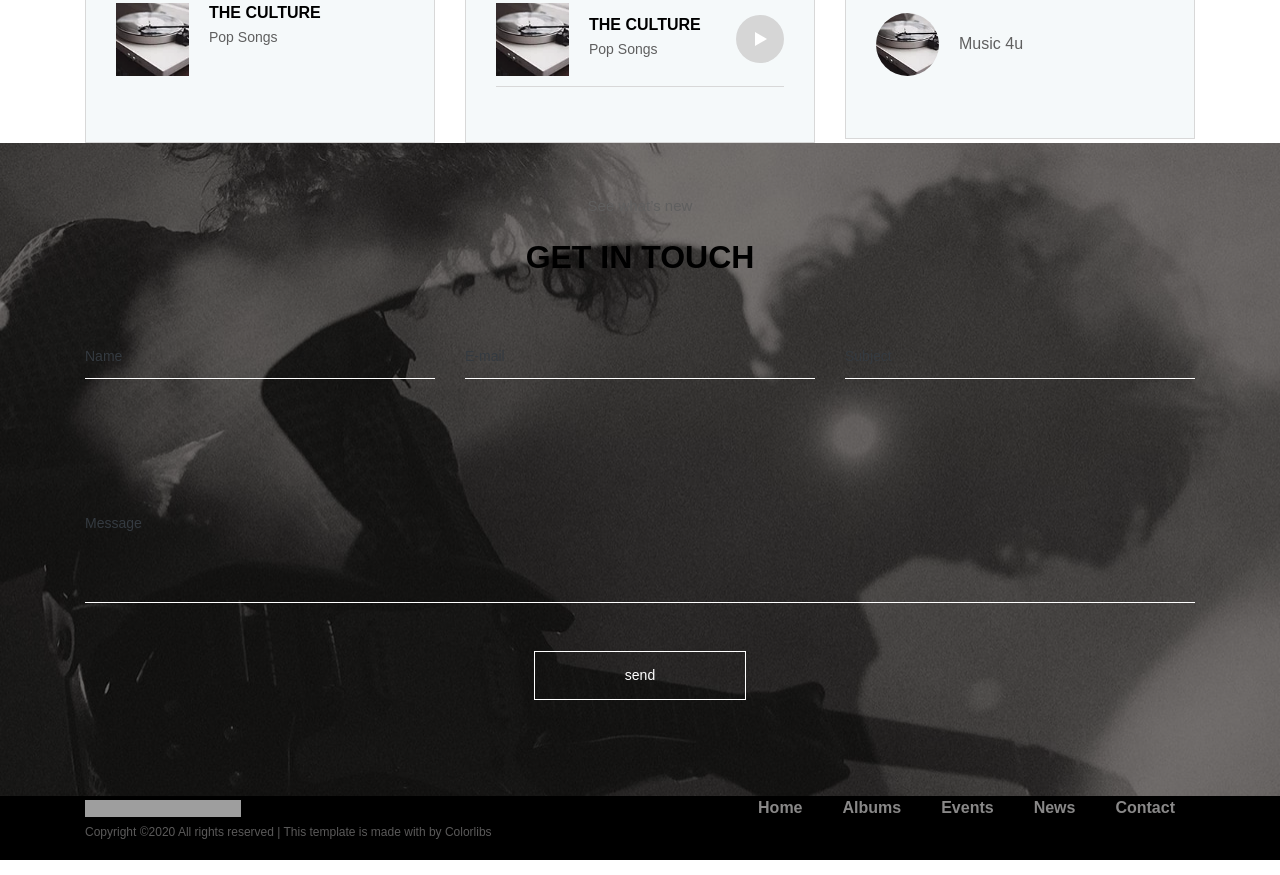
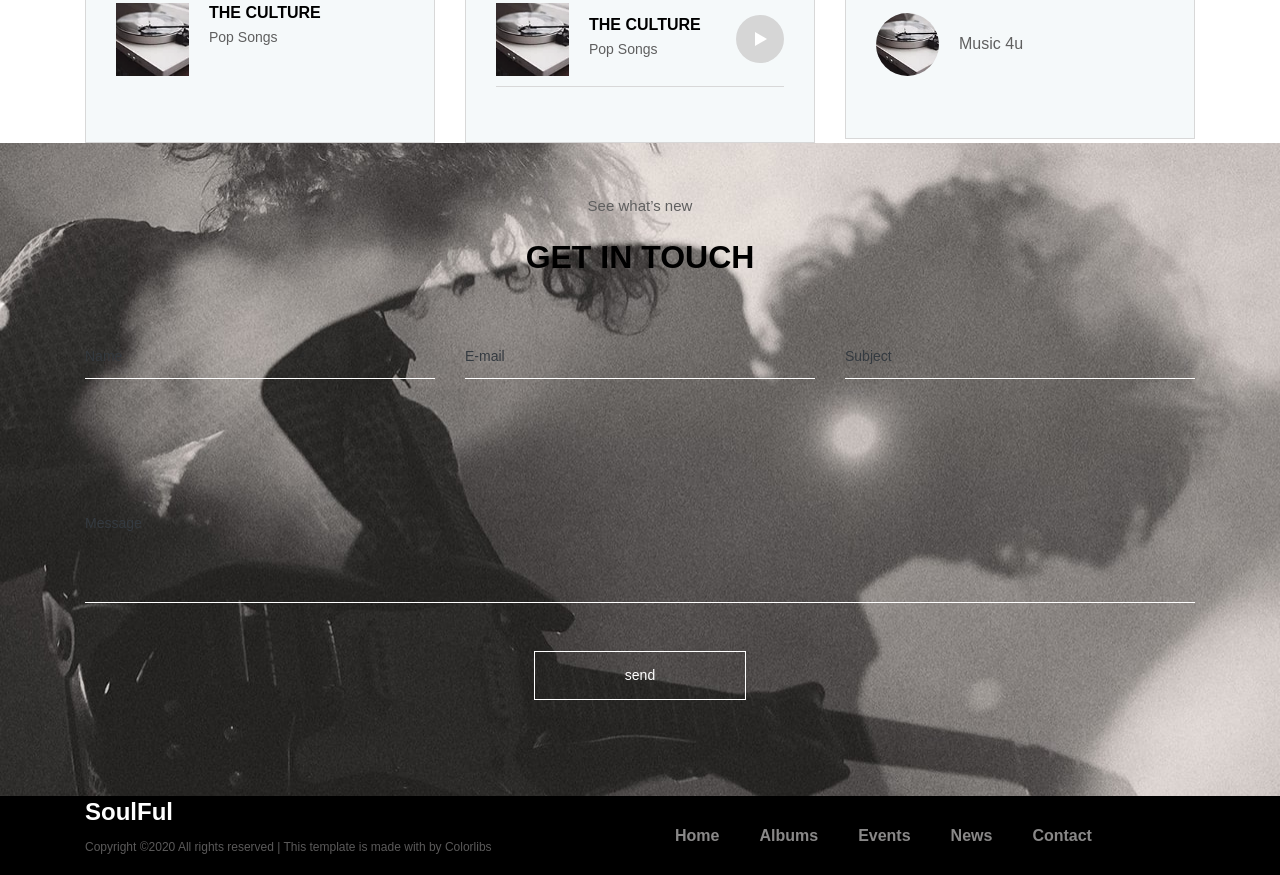
Before and after one commit to 2opex/ASP.NET-MVC-, a plain HTML site: page index.html in a window 1280 px wide. Shown: the part 3553-4428 px from the top of the page. Drawn offline with nearby package versions, Linux system fonts and the light colour scheme; grey boxes are pictures that could not be loaded.

Commit message:
renew footer

```diff
--- a/css/home_footer.css
+++ b/css/home_footer.css
@@ -1,11 +1,5 @@
-html,
-body {
-    height: 100%;
-
-}
-
 .contact-area {
-    background-image: linear-gradient(rgba(0, 0, 0, 0.5), rgba(0, 0, 0, 0.5)),url("../pic/bg-2.png");
+    background-image: url("../pic/bg-2.png");
     background-repeat: no-repeat;
     height: 100%;
     background-position: center center;
@@ -58,7 +52,7 @@ body {
 
 .send-btn {
     min-width: 212px;
-   height: 49px;
+    height: 49px;
     border-color: #fff;
     color: #fff;
     background-color: transparent;
@@ -89,20 +83,33 @@ body {
 
 .foot-ul li {
     list-style: none;
+
 }
 
 .foot-ul {
-    text-align: center;
+    display: flex;
+
     justify-content: flex-end;
 
+
 }
+
+
 
 .foot-txt {
     color: rgba(166, 165, 165, 0.54);
     font-size: 12px;
 }
 
+.foot-title {
+    color: #fff;
+}
+
 ::-webkit-input-placeholder {
     /* WebKit browsers */
-    color:#343a40;
+    color: #343a40;
 }
+.foot-nav-box{
+    display: flex;
+  align-items: center;
+}
--- a/index.html
+++ b/index.html
@@ -660,16 +660,13 @@
             <div class="container">
                 <div class="row">
                     <div class="col-12 col-md-6">
-                        <a href="">
-                            <img src="https://picsum.photos/156/17/?random=1">
-                        </a>
-                        <p class="foot-txt">Copyright ©2020 All rights reserved | This template is made with by
-                            Colorlibs
+                        <h4 class="foot-title">SoulFul</h4>
+                        <p class="foot-txt">Copyright ©2020 All rights reserved | This template is made with by Colorlibs
                         </p>
                     </div>
-                    <div class="col-12 col-md-6">
-                        <div class="foot-nav ">
-                            <ul class="foot-ul d-flex">
+                    <div class="col-12 col-md-6 foot-nav-box">
+                        <div class="foot-nav">
+                            <ul class="foot-ul">
                                 <li><a href="">Home</a></li>
                                 <li><a href="">Albums</a></li>
                                 <li><a href="">Events</a></li>
```
